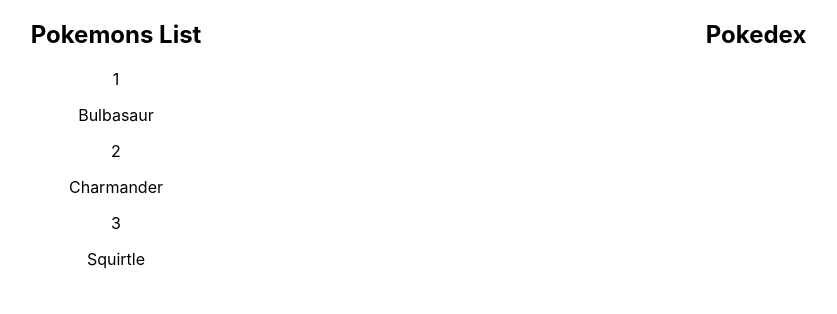
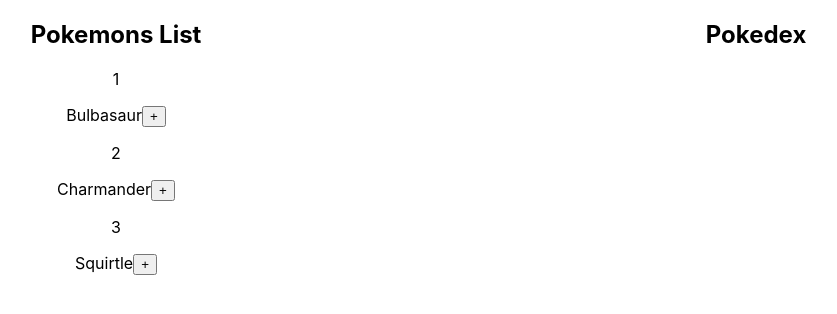
Before and after one commit to imteekay/pokehooks-labs, a React (Create React App) app: page / in a window 1280 px wide. Shown: the top 314 px of the page, without its empty margins (204-1041 px from the left). Built offline with nearby package versions, Linux system fonts and the light colour scheme.

Commit message:
Share data using context api and hooks

```diff
--- a/src/App.js
+++ b/src/App.js
@@ -3,13 +3,16 @@
 
 import PokemonsList from './PokemonsList';
 import Pokedex from './Pokedex';
+import { PokemonProvider } from './PokemonContext';
 
 const App = () => {
   return (
-    <div className="App">
-      <PokemonsList />
-      <Pokedex />
-    </div>
+    <PokemonProvider>
+      <div className="App">
+        <PokemonsList />
+        <Pokedex />
+      </div>
+    </PokemonProvider>
   );
 }
 
--- a/src/Pokedex.js
+++ b/src/Pokedex.js
@@ -1,16 +1,33 @@
-import React, { useState } from 'react';
+import React, { useContext } from 'react';
+import { PokemonContext } from './PokemonContext';
 
 const Pokedex = () => {
-  const [pokemons] = useState([]);
+  const {
+    pokemons,
+    setPokemons,
+    capturedPokemons,
+    setCapturedPokemons,
+  } = useContext(PokemonContext);
+
+  const releasePokemon = (releasedPokemon) =>
+    capturedPokemons.filter(pokemon => pokemon !== releasedPokemon)
+
+  const release = (pokemon) => () => {
+    setCapturedPokemons(releasePokemon(pokemon));
+    setPokemons([...pokemons, pokemon]);
+  }
 
   return (
     <div className="pokedex">
       <h2>Pokedex</h2>
 
-      {pokemons.map((pokemon) =>
+      {capturedPokemons.map((pokemon) =>
         <div key={`${pokemon.id}-${pokemon.name}`}>
           <p>{pokemon.id}</p>
-          <p>{pokemon.name}</p>
+          <div>
+            <span>{pokemon.name}</span>
+            <button onClick={release(pokemon)}>-</button>
+          </div>
         </div>)}
     </div>
   )
--- /dev/null
+++ b/src/PokemonContext.js
@@ -0,0 +1,28 @@
+import React, { createContext, useState } from 'react';
+
+const PokemonContext = createContext();
+
+const PokemonProvider = (props) => {
+  const [pokemons, setPokemons] = useState([
+    { id: 1, name: 'Bulbasaur' },
+    { id: 2, name: 'Charmander' },
+    { id: 3, name: 'Squirtle' }
+  ]);
+
+  const [capturedPokemons, setCapturedPokemons] = useState([]);
+
+  const providerValue = {
+    pokemons,
+    setPokemons,
+    capturedPokemons,
+    setCapturedPokemons
+  };
+
+  return (
+    <PokemonContext.Provider value={providerValue}>
+      {props.children}
+    </PokemonContext.Provider>
+  )
+}
+
+export { PokemonContext, PokemonProvider };
--- a/src/PokemonsList.js
+++ b/src/PokemonsList.js
@@ -1,11 +1,21 @@
-import React, { useState } from 'react';
+import React, { useContext } from 'react';
+import { PokemonContext } from './PokemonContext';
 
 const PokemonsList = () => {
-  const [pokemons] = useState([
-    { id: 1, name: 'Bulbasaur' },
-    { id: 2, name: 'Charmander' },
-    { id: 3, name: 'Squirtle' }
-  ]);
+  const {
+    pokemons,
+    setPokemons,
+    capturedPokemons,
+    setCapturedPokemons
+  } = useContext(PokemonContext);
+
+  const removePokemonFromList = (removedPokemon) =>
+    pokemons.filter(pokemon => pokemon !== removedPokemon)
+
+  const capture = (pokemon) => () => {
+    setCapturedPokemons([...capturedPokemons, pokemon]);
+    setPokemons(removePokemonFromList(pokemon));
+  }
 
   return (
     <div className="pokemons-list">
@@ -13,7 +23,10 @@
       {pokemons.map((pokemon) =>
         <div key={`${pokemon.id}-${pokemon.name}`}>
           <p>{pokemon.id}</p>
-          <p>{pokemon.name}</p>
+          <div>
+            <span>{pokemon.name}</span>
+            <button onClick={capture(pokemon)}>+</button>
+          </div>
         </div>)}
     </div>
   )
```
